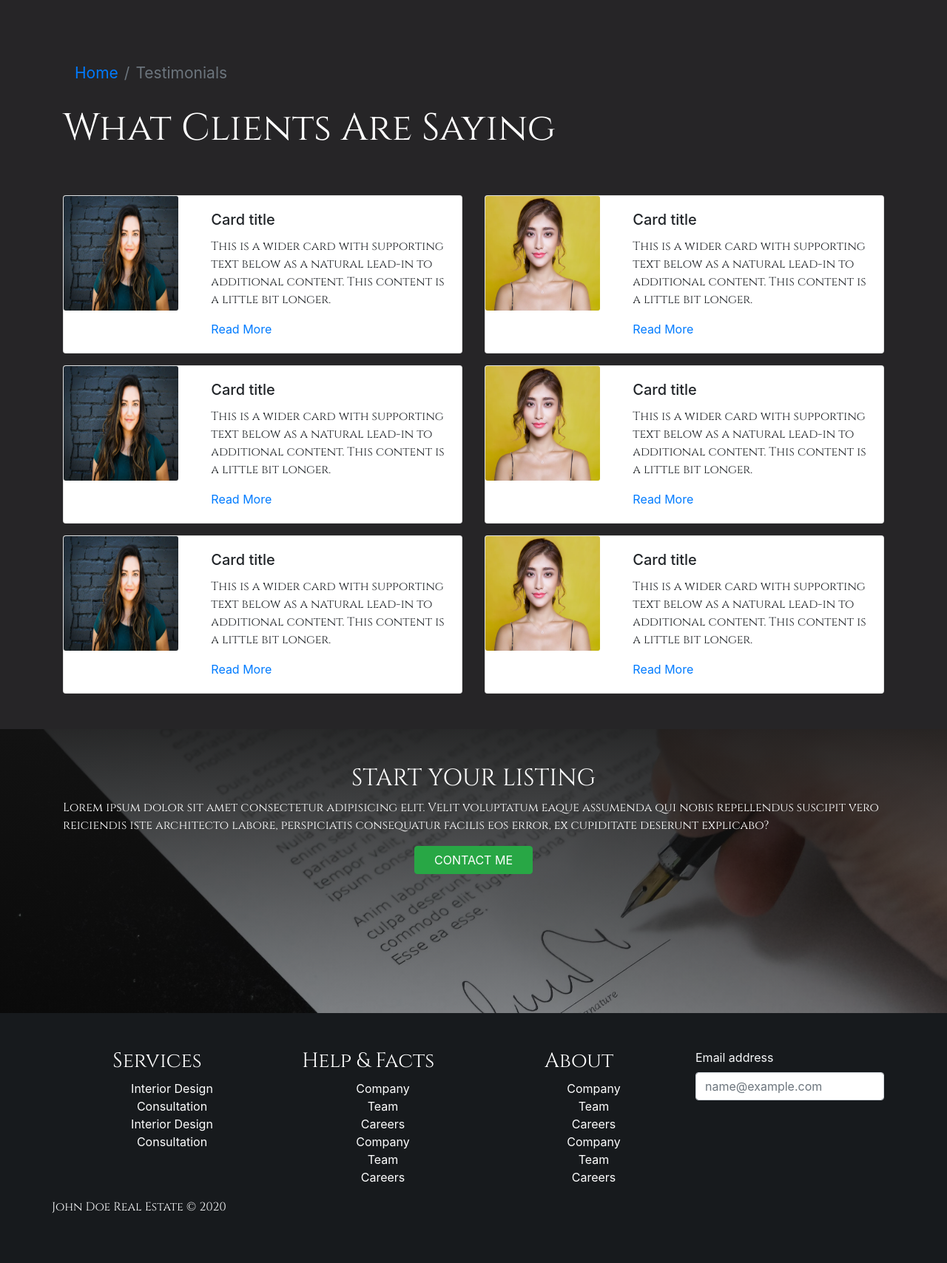
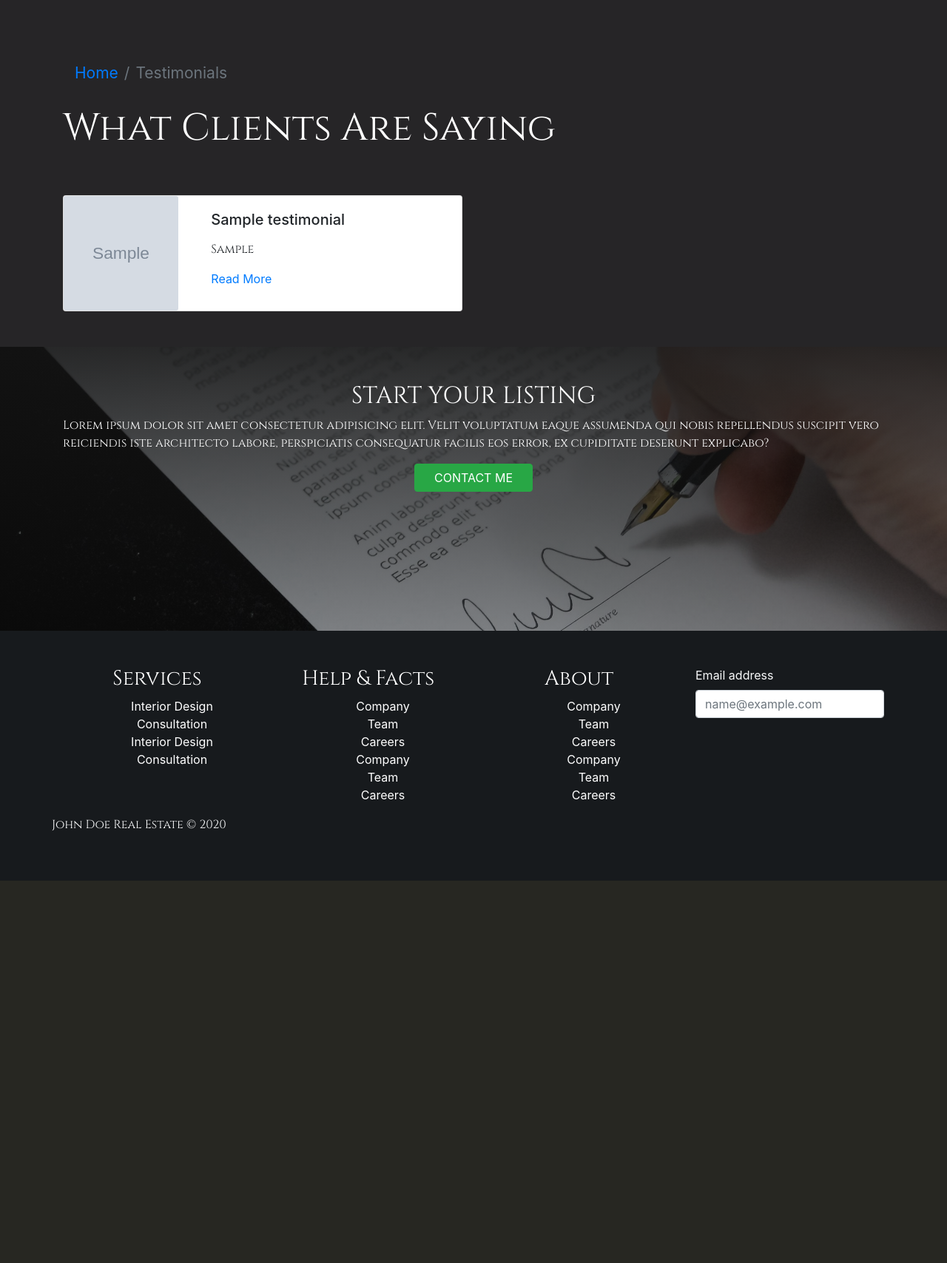
Before and after one commit to SIabo13/Real-Estate, a PHP site: page /pages/testi.php in a window 1280 px wide. Shown: the part 801-2509 px from the top of the page at 74% size. After the commit the page ends 1992 px from the top, so only its background shows below. Run offline with PHP 8.4, Linux system fonts and the light colour scheme; tables that the repository leaves empty or names only in its code hold one stand-in row (values such as "Sample post"); grey boxes marked "Sample" are stand-in pictures.

Commit message:
added database driven elements and pages (single testimonial page)

```diff
--- a/assets/scripts/script.js
+++ b/assets/scripts/script.js
@@ -1,28 +1,16 @@
 $(document).ready(function () {
 
-            //Navbar Solid Background
-            $(function () {
-                let header = $(".navbar");
-                $(window).scroll(function () {
-                    let scroll = $(window).scrollTop();
-                    if (scroll > 200) {
-                        header.addClass("nav-scrolled");
-                    } else {
-                        header.removeClass("nav-scrolled")
-                    }
-                })
-            })
-            //Nav toggle background color change
-            $(".navbar-toggler").on('click', function () {
-                if ($("nav").children('div').hasClass("show")) {
-                    $(".navbar").css("background", "#1d1b1b00");
-                } else if (!$("nav:nth-child(3)").hasClass("show")) {
-                    $(".navbar").css("background", "#1d2124");
-                    $(".nav-scrolled").css("background-color", "#343a40f0")
 
-                }
-            })
+        $(window).scroll(function(){
+            var scroll = $(window).scrollTop();
+            if (scroll > 380) {
+              $(".navbar").css("background" , "rgb(25 25 25 / 97%)");
+            }
 
+            else{
+                $(".navbar").css("background" , "rgb(30 30 65 / 0%)");
+            }
+        })
 
 
 
--- a/assets/styles/main_style.css
+++ b/assets/styles/main_style.css
@@ -197,8 +197,8 @@ h1, h2, h3, p, span {
   height: 44rem;
 }
 
-.carousel-item img {
-  height: 26rem;
+#feature_section .carousel-item img {
+  height: 100%;
 }
 
 
@@ -447,6 +447,36 @@ a:link {
     min-height: 400px;
   }
 }
+
+.img-thumbnail{
+  width: 250px;
+  height: 250px;
+}
+
+
+div.scrollmenu {
+
+  overflow: auto;
+  white-space: nowrap;
+}
+
+div.scrollmenu a {
+  display: inline-block;
+  color: white;
+  text-align: center;
+  padding: 14px;
+  text-decoration: none;
+}
+
+div.scrollmenu a:hover {
+  background-color: #777;
+}
+
+
+
+
+
+
 /* About Begins Here */
 
 /*# sourceMappingURL=main_style.css.map */
--- /dev/null
+++ b/includes/db.php
@@ -0,0 +1,20 @@
+<?php
+
+$servername = "localhost";
+$username = "root";
+$password = "";
+$database = "real_estate_site";
+
+// Create connection
+$conn = mysqli_connect($servername, $username, $password,$database);
+
+// Check connection
+if (!$conn) {
+  die("Connection failed: " . mysqli_connect_error());
+}
+// echo "Connected successfully";
+
+
+$sql = "SELECT test_ID, test_name, testimonial, img FROM testimonial";
+$result = mysqli_query($conn, $sql);
+?>
--- a/includes/footer.php
+++ b/includes/footer.php
@@ -61,12 +61,11 @@
   <!-- Optional JavaScript -->
   <!-- jQuery first, then Popper.js, then Bootstrap JS -->
   <script
-  src="https://code.jquery.com/jquery-3.5.0.min.js"
-  integrity="sha256-xNzN2a4ltkB44Mc/Jz3pT4iU1cmeR0FkXs4pru/JxaQ="
+  src="https://code.jquery.com/jquery-3.4.1.min.js"
+  integrity="sha256-CSXorXvZcTkaix6Yvo6HppcZGetbYMGWSFlBw8HfCJo="
   crossorigin="anonymous"></script>
 
 <script src="https://cdnjs.cloudflare.com/ajax/libs/twitter-bootstrap/4.3.1/js/bootstrap.bundle.min.js"></script>
-  <script src="assets/js/bs-init.js"></script>
   <script src="<?php if($secondary){echo '../';}?>assets/scripts/script.js"></script>
 </body>
 
--- a/includes/header.php
+++ b/includes/header.php
@@ -1,4 +1,4 @@
-
+<?php include 'db.php'; ?>
 
 <!doctype html>
 <html lang="en">
--- a/pages/testi.php
+++ b/pages/testi.php
@@ -23,115 +23,48 @@ $page_subtitle = 'What Clients Are Saying';
         What Clients Are Saying
       </h2>
       <div class="row">
-        <div class="col-md-6">
+
+
+        <?php
+        while($row = mysqli_fetch_assoc($result)){ ?>
+
+          <div class="col-md-6">
           <div class="card mb-3" style="max-width: 540px;">
             <div class="row no-gutters">
               <div class="col-md-4">
-                <img src="../assets/images/Hanna Review.jpeg" class="card-img" alt="...">
+                <img src="../assets/images/<?php echo $row['img'] ?>" class="card-img" alt="...">
               </div>
               <div class="col-md-8">
                 <div class="card-body">
-                  <h5 class="card-title">Card title</h5>
-                  <p class="card-text">This is a wider card with supporting text below as a natural lead-in to
-                    additional content. This content is a little bit longer.</p>
-                  <a href="#">Read More</a>
+                  <h5 class="card-title"><?php echo $row['test_name'] ?></h5>
+                  <p><?php $row['test_ID'] ?></p>
+                  <p class="card-text"><?php
+                  $string = $row['testimonial'];
+                  if (strlen($string) > 100) {
+                    echo substr($string, 0, 100);
+                } else {
+                    echo $string;
+                }
+
+                  ?></p>
+                  <a href="single_test.php?id=<?php echo $row['test_ID']; ?>">Read More</a>
                 </div>
               </div>
             </div>
           </div>
         </div>
-        <div class="col-md-6">
-          <div class="card mb-3" style="max-width: 540px;">
-            <div class="row no-gutters">
-              <div class="col-md-4">
-                <img src="../assets/images/claira review.jpeg" class="card-img" alt="...">
-              </div>
-              <div class="col-md-8">
-                <div class="card-body">
-                  <h5 class="card-title">Card title</h5>
-                  <p class="card-text">This is a wider card with supporting text below as a natural lead-in to
-                    additional content. This content is a little bit longer.</p>
-                  <a href="#">Read More</a>
-                </div>
-              </div>
-            </div>
-          </div>
-        </div>
+
+        <?php }
+
+
+        ?>
+
+
       </div>
 
-      <div class="row">
-        <div class="col-md-6">
-          <div class="card mb-3" style="max-width: 540px;">
-            <div class="row no-gutters">
-              <div class="col-md-4">
-                <img src="../assets/images/Hanna Review.jpeg" class="card-img" alt="...">
-              </div>
-              <div class="col-md-8">
-                <div class="card-body">
-                  <h5 class="card-title">Card title</h5>
-                  <p class="card-text">This is a wider card with supporting text below as a natural lead-in to
-                    additional content. This content is a little bit longer.</p>
-                  <a href="#">Read More</a>
-                </div>
-              </div>
-            </div>
-          </div>
-        </div>
-        <div class="col-md-6">
-          <div class="card mb-3" style="max-width: 540px;">
-            <div class="row no-gutters">
-              <div class="col-md-4">
-                <img src="../assets/images/claira review.jpeg" class="card-img" alt="...">
-              </div>
-              <div class="col-md-8">
-                <div class="card-body">
-                  <h5 class="card-title">Card title</h5>
-                  <p class="card-text">This is a wider card with supporting text below as a natural lead-in to
-                    additional content. This content is a little bit longer.</p>
-                  <a href="#">Read More</a>
-                </div>
-              </div>
-            </div>
-          </div>
-        </div>
-      </div>
 
-      <div class="row">
-        <div class="col-md-6">
-          <div class="card mb-3" style="max-width: 540px;">
-            <div class="row no-gutters">
-              <div class="col-md-4">
-                <img src="../assets/images/Hanna Review.jpeg" class="card-img" alt="...">
-              </div>
-              <div class="col-md-8">
-                <div class="card-body">
-                  <h5 class="card-title">Card title</h5>
-                  <p class="card-text">This is a wider card with supporting text below as a natural lead-in to
-                    additional content. This content is a little bit longer.</p>
-                  <a href="#">Read More</a>
-                </div>
-              </div>
-            </div>
-          </div>
-        </div>
-        <div class="col-md-6">
-          <div class="card mb-3" style="max-width: 540px;">
-            <div class="row no-gutters">
-              <div class="col-md-4">
-                <img src="../assets/images/claira review.jpeg" class="card-img" alt="...">
-              </div>
-              <div class="col-md-8">
-                <div class="card-body">
-                  <h5 class="card-title">Card title</h5>
-                  <p class="card-text">This is a wider card with supporting text below as a natural lead-in to
-                    additional content. This content is a little bit longer.</p>
-                  <a href="#">Read More</a>
-                </div>
-              </div>
-            </div>
-          </div>
-        </div>
-      </div>
+
+
     </div>
   </section>
 
```
Also changed, not shown: pages/single_test.php (added, +88 -0 lines), assets/images/Antonio.jpg (added), assets/images/Hanna_Review.jpeg (renamed from assets/images/Hanna Review.jpeg), assets/images/Jessica.jpg (added), assets/images/Katelyn.jpg (added), assets/images/Peter_review.jpeg (renamed from assets/images/Peter review.jpeg), assets/images/claira_review.jpeg (renamed from assets/images/claira review.jpeg).
